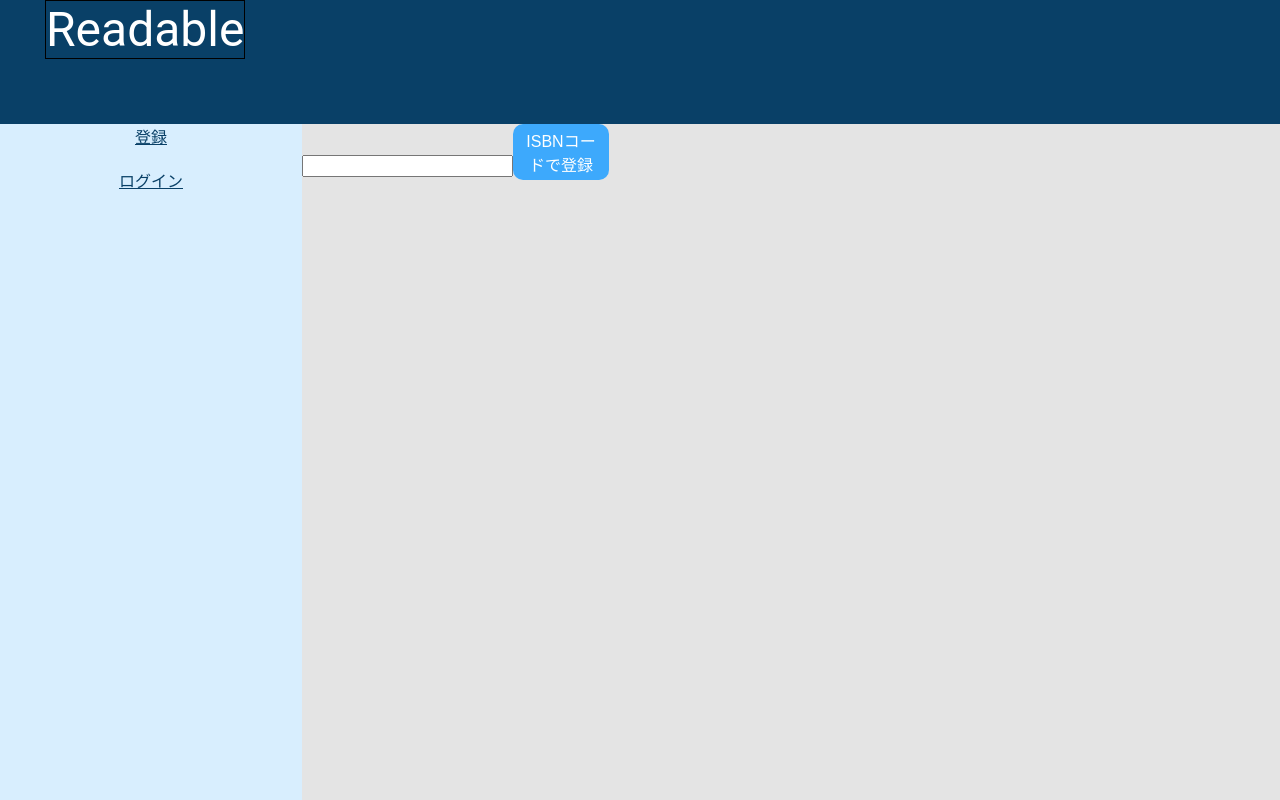
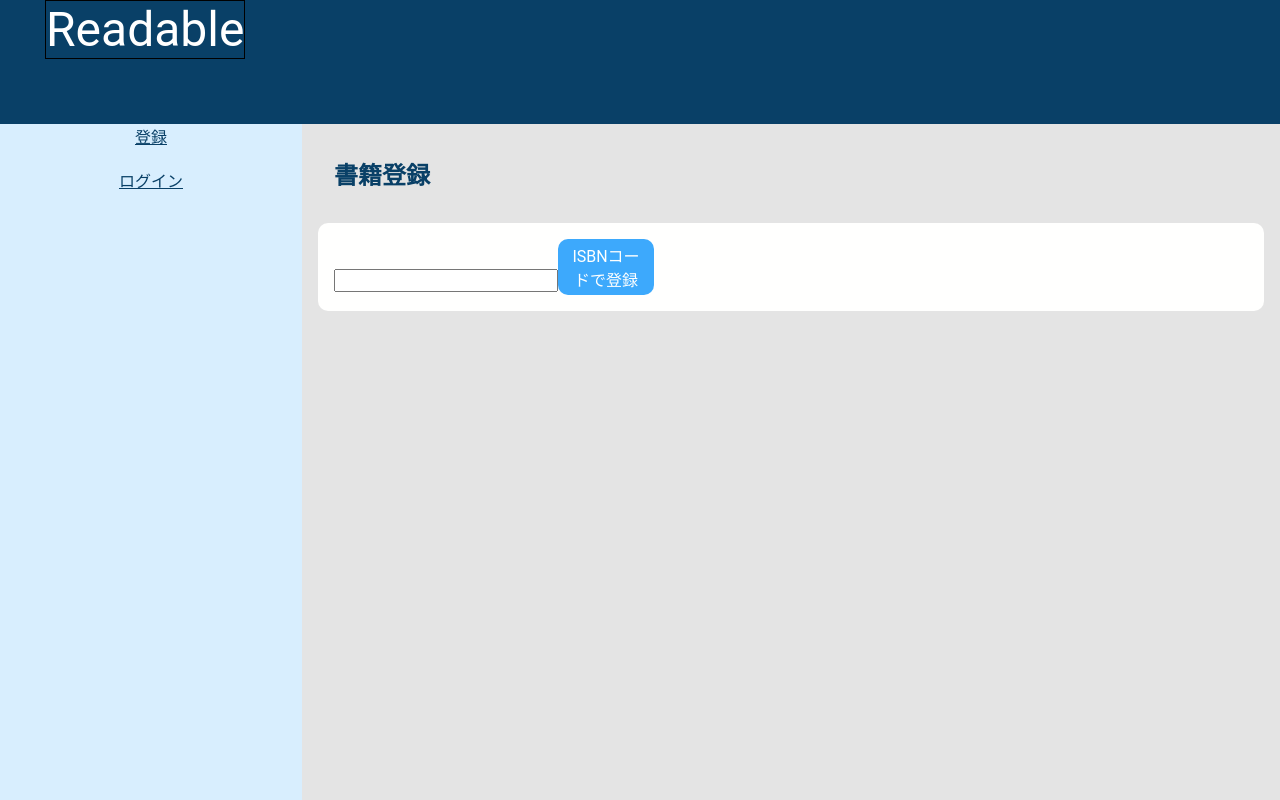
Before and after one commit to YU-TA-9/bookshelf, a React app in the folder packages/client/: page /register in a window 1280 px wide. Shown: the top 800 px of the page. Built offline with nearby package versions, Linux system fonts and the light colour scheme.

Commit message:
Fix some styles

```diff
--- a/packages/client/src/components/atoms/Title.tsx
+++ b/packages/client/src/components/atoms/Title.tsx
@@ -1,15 +1,16 @@
 import { css } from '@emotion/react';
+import { fontSize } from '../../styles/fontSize';
 
 type Props = {
   text: string;
 };
 
 const title = css`
-  font-size: 24px;
+  font-size: ${fontSize.large};
   color: #094067;
   font-weight: 700;
 `;
 
 export const Title = ({ text }: Props) => {
-  return <h2 css={title}>{text}</h2>;
+  return <h1 css={title}>{text}</h1>;
 };
--- a/packages/client/src/components/molecules/BookCard.tsx
+++ b/packages/client/src/components/molecules/BookCard.tsx
@@ -7,6 +7,7 @@ import * as sampleImage from '../../assets/150x200.png';
 
 type Props = {
   title: string;
+  imageSrc: string;
   onClick: (id: number) => void;
 };
 
@@ -36,11 +37,11 @@ const titleText = css`
   white-space: nowrap;
 `;
 
-export const BookCard = ({ title, onClick }: Props) => {
+export const BookCard = ({ title, imageSrc, onClick }: Props) => {
   return (
     <div css={card}>
       <div css={imageWrap}>
-        <img alt="" src={sampleImage}></img>
+        <img alt="" src={imageSrc || sampleImage}></img>
       </div>
       <p css={titleText}>{title}</p>
       <div>
--- a/packages/client/src/components/molecules/BookDetailCard.tsx
+++ b/packages/client/src/components/molecules/BookDetailCard.tsx
@@ -3,6 +3,7 @@ import { css } from '@emotion/react';
 import { Book } from '../../api/generated';
 import { StatusLabel } from '../atoms/StatusLabel';
 import { dateText } from '../../utils/dateUtil';
+import { fontSize } from '../../styles/fontSize';
 
 type Props = {
   book: Book;
@@ -10,15 +11,27 @@ type Props = {
 
 const table = css`
   text-align: center;
+  & > li {
+    margin-bottom: 16px;
+  }
+`;
+
+const image = css`
+  height: 320px;
+`;
+
+const bookTitle = css`
+  font-size: ${fontSize.large};
+  font-weight: 700;
 `;
 
 export const BookDetailCard = ({ book }: Props) => {
   return (
     <ul css={table}>
       <li>
-        <img src={book?.image_path} />
+        <img css={image} src={book?.image_path} />
       </li>
-      <li>{book?.name}</li>
+      <li css={bookTitle}>{book?.name}</li>
       <li>{book?.author}</li>
       <li>{book?.publisher}</li>
       <li>{StatusLabel(book?.status)}</li>
--- a/packages/client/src/components/organisms/BookList.tsx
+++ b/packages/client/src/components/organisms/BookList.tsx
@@ -29,6 +29,7 @@ export const BookList = ({ books }: Props) => {
         <div css={item} key={book.id}>
           <BookCard
             title={book.name}
+            imageSrc={book.image_path}
             onClick={() => {
               handleDetailButton(book.id);
             }}
--- a/packages/client/src/components/pages/BookDetail.tsx
+++ b/packages/client/src/components/pages/BookDetail.tsx
@@ -25,7 +25,7 @@ export const BookDetail = (props) => {
   }, []);
 
   return (
-    <MainTemplate>
+    <MainTemplate title="書籍詳細">
       <div css={bookDetailWrap}>
         <BookDetailCard book={book} />
       </div>
--- a/packages/client/src/components/pages/Top.tsx
+++ b/packages/client/src/components/pages/Top.tsx
@@ -16,9 +16,10 @@ export const Top = () => {
   }, []);
 
   return (
-    <MainTemplate>
-      <Title text="TEST TOP" />
-      <BookList books={bookData} />
+    <MainTemplate title="TOP">
+      <div>
+        <BookList books={bookData} />
+      </div>
     </MainTemplate>
   );
 };
--- a/packages/client/src/components/templates/MainTemplate.tsx
+++ b/packages/client/src/components/templates/MainTemplate.tsx
@@ -1,9 +1,11 @@
 import { css } from '@emotion/react';
+import { Title } from '../atoms/Title';
 import { Header } from '../organisms/Header';
 import { Sidebar } from '../organisms/Sidebar';
 
 type Props = {
   children?: React.ReactNode;
+  title: string;
 };
 
 const background = css`
@@ -24,16 +26,35 @@ const background = css`
 // FIXME: 仮で置いている
 const content = css`
   position: absolute;
+  width: calc(100% - 302px);
   top: 124px;
   left: 302px;
 `;
 
-export const MainTemplate = ({ children }: Props) => {
+const titleArea = css`
+  border-radius: 10px;
+  margin: 16px;
+  padding: 16px;
+`;
+
+const mainArea = css`
+  background: #fffffe;
+  border-radius: 10px;
+  margin: 16px;
+  padding: 16px;
+`;
+
+export const MainTemplate = ({ children, title }: Props) => {
   return (
     <div css={background}>
       <Header />
       <Sidebar />
-      <div css={content}>{children}</div>
+      <div css={content}>
+        <div css={titleArea}>
+          <Title text={title} />
+        </div>
+        <div css={mainArea}>{children}</div>
+      </div>
     </div>
   );
 };
--- a/packages/client/src/styles/fontSize.ts
+++ b/packages/client/src/styles/fontSize.ts
@@ -1,4 +1,5 @@
 export const fontSize = {
   header: '48px',
+  large: '24px',
   normal: '16px',
 } as const;
--- a/packages/client/src/styles/globalStyle.ts
+++ b/packages/client/src/styles/globalStyle.ts
@@ -1,25 +1,35 @@
 import { css } from '@emotion/react';
+import { fontSize } from './fontSize';
 
 export const globalStyle = css`
   * {
     margin: 0;
     padding: 0;
+    box-sizing: border-box;
+
+    font-family: Roboto;
+    font-style: normal;
+    font-weight: normal;
   }
 
   html,
   body {
     width: 100%;
     height: 100%;
+  }
 
-    box-sizing: border-box;
+  h1 {
+    font-size: ${fontSize.large};
   }
 
   div,
   p {
-    box-sizing: border-box;
+    font-size: ${fontSize.normal};
   }
 
-  font-family: Roboto;
-  font-style: normal;
-  font-weight: normal;
+  ul,
+  li {
+    list-style: none;
+    font-size: ${fontSize.normal};
+  }
 `;
```
